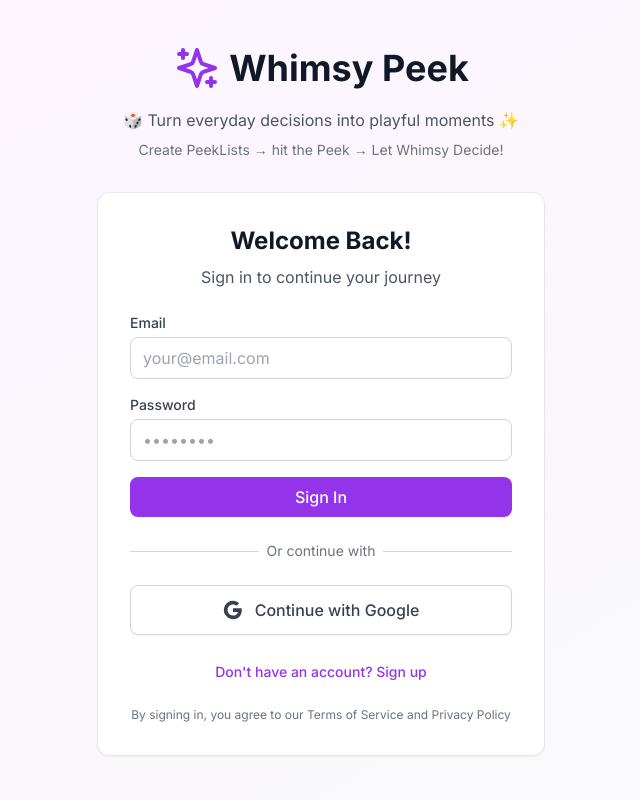
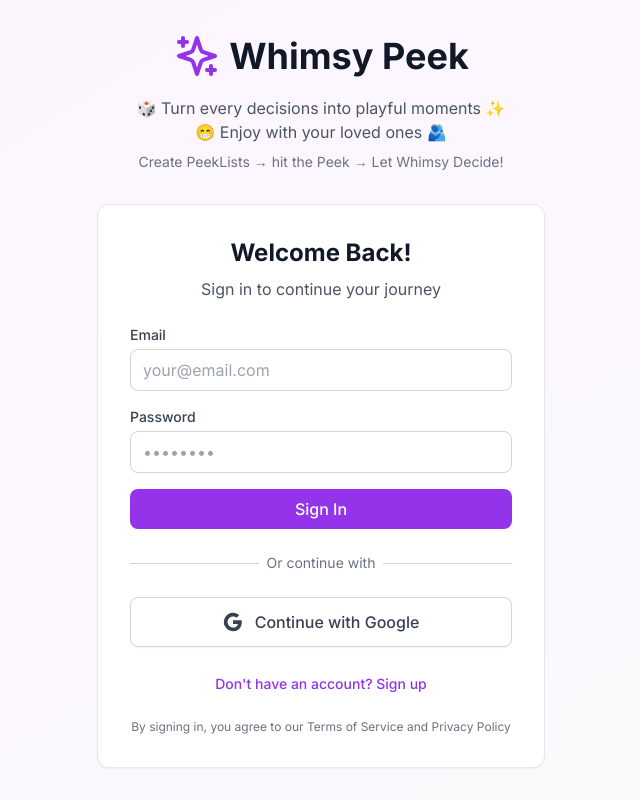
Before and after one commit to icharley/WhimsyPeek2.1, a Next.js app: page / in a window 1280 px wide. Shown: the whole page, without its empty margins (319-959 px from the left). Built offline with nearby package versions, Linux system fonts and the light colour scheme; no server answers.

Commit message:
updated copies

```diff
--- a/components/AuthForm.tsx
+++ b/components/AuthForm.tsx
@@ -86,9 +86,10 @@
             <Sparkles className="h-12 w-12 text-primary-600 mr-2" />
             <h1 className="text-4xl font-bold text-gray-900">Whimsy Peek</h1>
           </div>
-          <p className="text-gray-600">
-            🎲 Turn everyday decisions into playful moments ✨
+          <p className="text-gray-600 mx-0">
+            🎲 Turn every decisions into playful moments ✨
           </p>
+          <p className="text-gray-600 mx-0">😁 Enjoy with your loved ones 🫂</p>
           <p className="text-sm text-gray-500 mt-2">
             Create PeekLists → hit the Peek → Let Whimsy Decide!
           </p>
```
